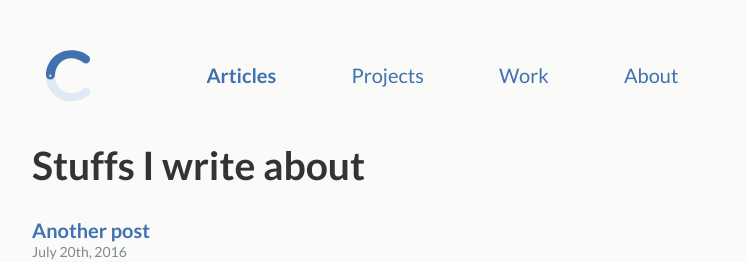
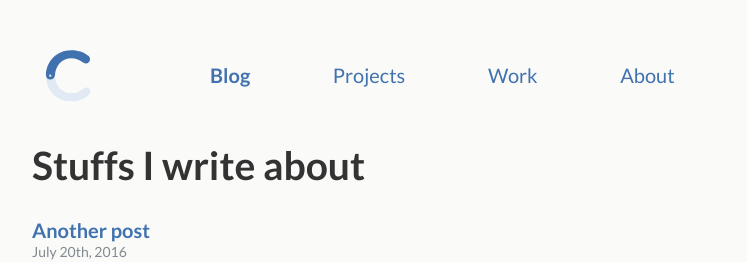
Before and after one commit to vectordotdev/timber-io, a Jekyll site: the page built from blog/index.html, in a window 1280 px wide. Shown: the top 262 px of the page, without its empty margins (266-1013 px from the left). Built offline with Jekyll 4.4.1, drawn with Linux system fonts in a browser that asks for light colours; the list of posts is cut into pages by our own code.

Commit message:
add blog path

```diff
--- a/_config.yml
+++ b/_config.yml
@@ -17,18 +17,14 @@
     type: posts
   values:
     layout: post
-    permalink: "/posts/:title/"
+    permalink: '/blog/:year/:month/:day/:title'
 - scope:
     path: ''
     type: pages
   values:
     layout: page
 permalink: pretty
-desc: 'Write an awesome description for your new site here. You can edit this line
-  in _config.yml. It will appear in your document head meta (for Google search results)
-  and in your feed.xml site description.
-
-'
+desc: 'Timber.io – Make logging great again.'
 url: https://timber.io
 baseurl: ''
 email: jackal@gmail.com
@@ -38,10 +34,10 @@
 github_source: jackal
 google_analytics: UA-XXXXXXXX-X
 paginate: 5
-paginate_path: "/articles/page:num/"
+paginate_path: "/blog/page:num"
 navigation:
-- title: Articles
-  url: "/articles/"
+- title: Blog
+  url: "/blog/"
   desc: Stuffs I write about
 - title: Projects
   url: "/projects/"
@@ -58,7 +54,7 @@
   hard_wrap: false
   parse_block_html: true
 include:
-- _pages
+    - _pages
 exclude:
 - README.md
 - vendor
--- a/articles/index.html
+++ b/blog/index.html
@@ -1,10 +1,9 @@
 ---
-title: Articles
 layout: page
+title: Blog
 subtitle: Stuffs I write about
 desc: Stuffs I write about
 ---
-
 {% if paginator.page == 1 %}
   {% for post in site.posts limit: 2 %}
 <link rel="prerender" href="{{ post.url | prepend: site.baseurl | prepend: site.url }}">
```
Also changed, not shown: css/main.scss (line endings or trailing spaces).
